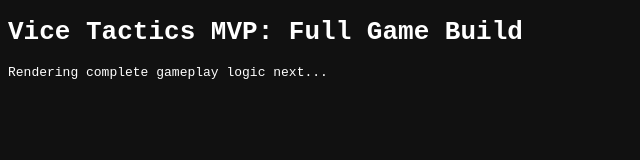
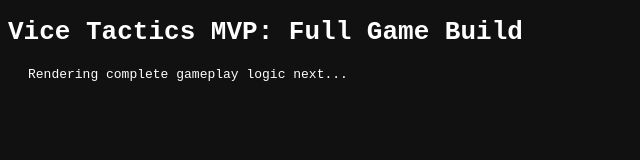
Before and after one commit to walterhansen52/vice-tcg, a plain HTML site: page index.html in a window 1280 px wide. Shown: the full height of the page, 0-640 px from the left. Drawn offline with Linux system fonts and the light colour scheme.

Commit message:
Add files via upload

```diff
--- a/index.html
+++ b/index.html
@@ -1,12 +1,16 @@
+
 <!DOCTYPE html>
 <html lang="en">
 <head>
-  <meta charset="UTF-8" />
-  <title>Vice Tactics MVP</title>
-  <style>body { background: #111; color: #fff; font-family: monospace; }</style>
+    <meta charset="UTF-8">
+    <title>Vice Tactics MVP: Full Game Build</title>
+    <style>
+        body { background-color: #111; color: #fff; font-family: monospace; }
+        .loading { margin: 20px; }
+    </style>
 </head>
 <body>
-  <h1>Vice Tactics MVP: Full Game Build</h1>
-  <p>Rendering complete gameplay logic next...</p>
+    <h1>Vice Tactics MVP: Full Game Build</h1>
+    <p class="loading">Rendering complete gameplay logic next...</p>
 </body>
 </html>
```
